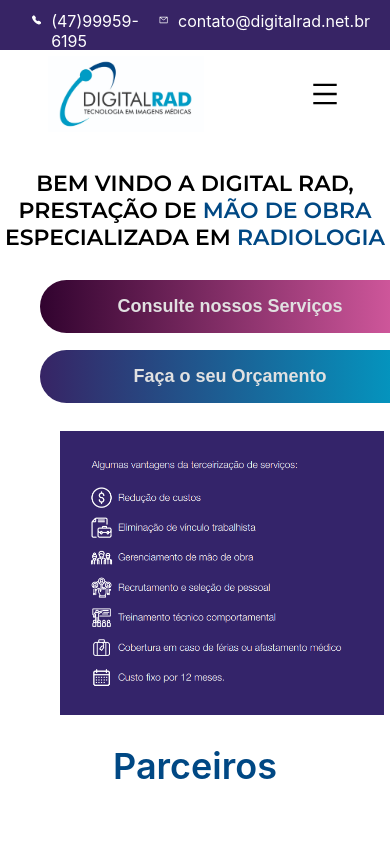
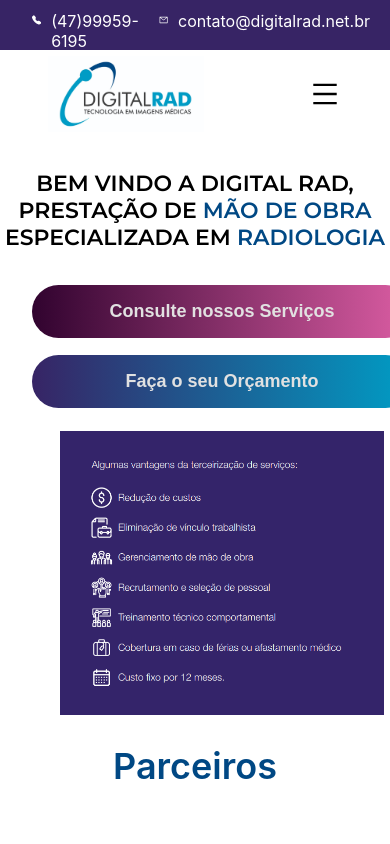
Before and after one commit to lmgaspa/paduan, a React (Create React App) app: page / in a window 390 px wide. Shown: the top 844 px of the page. Built offline with nearby package versions, Linux system fonts and the light colour scheme.

Commit message:
quinto commit

```diff
--- a/src/layouts/home.module.css
+++ b/src/layouts/home.module.css
@@ -99,18 +99,18 @@
 
 
     .button1 {
-        margin-top: 20px;
+        margin-top: 25px;
         padding: 1rem 1rem;
-        left: 40px;
+        left: 32px;
         top: 260px;
         font-size: 18px;
         max-width: 380px;
         min-width: 380px;
     }
     .button2 {
-        margin-top: 20px;
+        margin-top: 25px;
         padding: 1rem 1rem;
-        left: 40px;
+        left: 32px;
         top: 330px;
         font-size: 18px;
         max-width: 380px;
--- a/src/layouts/prenavbar.module.css
+++ b/src/layouts/prenavbar.module.css
@@ -29,5 +29,6 @@
     }
     .prenavbaricons {
         padding-left: 32px;
+        font-size: 16px;
     }
   }
```
